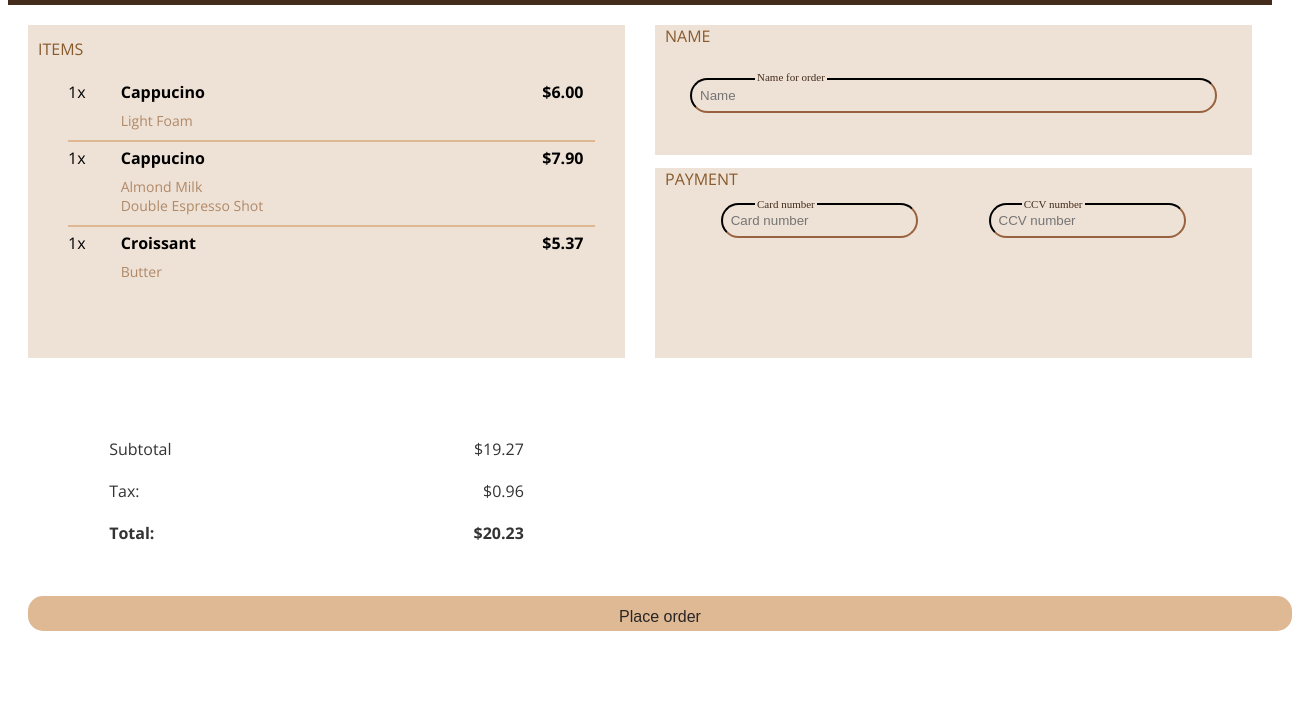
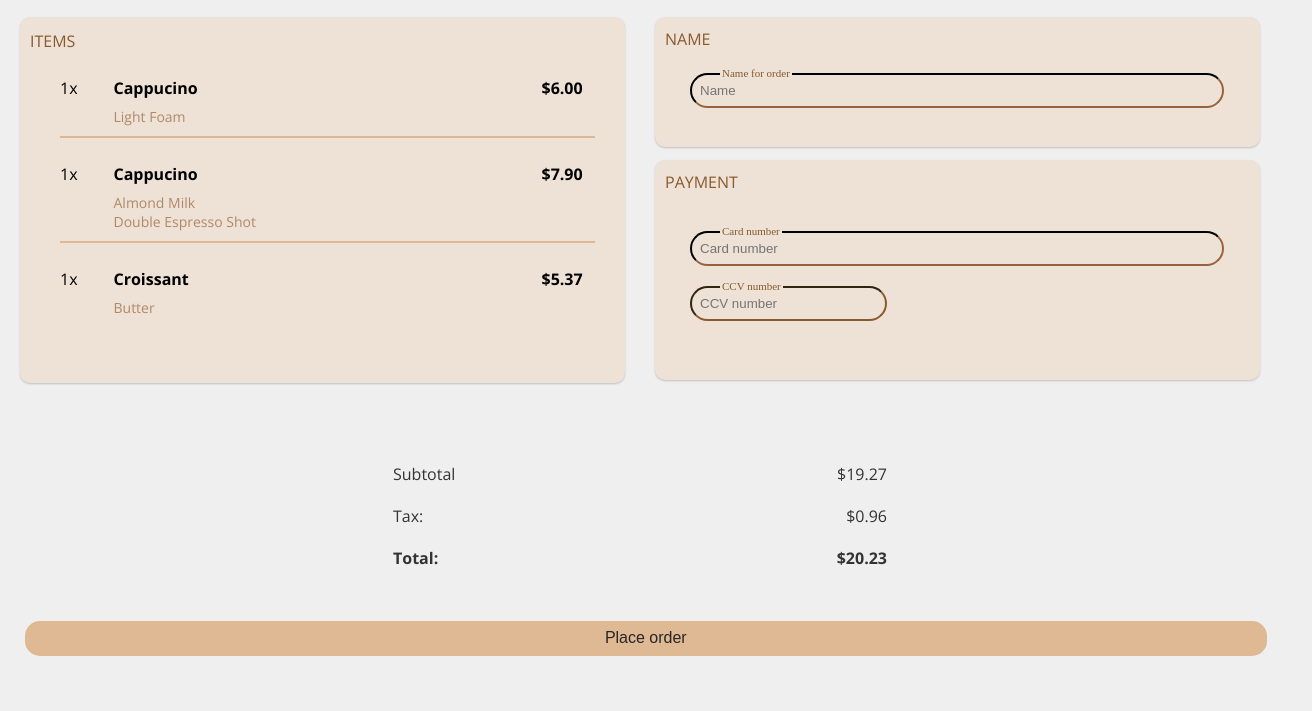
Before and after one commit to RomanHrbek/Coffee-Checkout-Page, a plain HTML site: page index.html in a window 1280 px wide. Shown: the part 89-800 px from the top of the page, 1312 px wide, since content can reach past the window. Drawn offline with nearby package versions, Linux system fonts and the light colour scheme.

Commit message:
project finished

```diff
--- a/index.html
+++ b/index.html
@@ -10,11 +10,13 @@
     <link rel="stylesheet" href="styles.css">
     <title>Coffee checkout</title>
 </head>
-<body>
+<body class="body">
     <div class="header">
         <img id="logo" src="./coffee_masters_logo.png">
         <h1>Coffee Masters</h1>
     </div>
+<div>
+   <!-- <div class="grid"> -->
         <div class="grid">
             <div class="items-container">
                 <h2 class="items-header">ITEMS</h2>
@@ -51,7 +53,7 @@
                 <div class= "payment-total">
                     <div class="name-container">
                         <div class="name-group">
-                    <h2 class="items-header">NAME</h2>
+                            <h2 class="items-header-payment">NAME</h2>
                             <label for="ordername" class="name-label">Name for order</label>
                             <input id="ordername" class="name-input" placeholder="Name" />
                         </div>
@@ -59,7 +61,7 @@
 
                     <div class="payment">
                         <div class="payment-group">
-                    <h2 class="items-header">PAYMENT</h2>
+                            <h2 class="items-header-payment">PAYMENT</h2>
                             <label for="cardnumber" class="cardnumber-label">Card number</label>
                             <input id="cardnumber" class="cardnumber-input" placeholder="Card number" />
                             <label for="ccv" class="ccv-label">CCV number</label>
@@ -67,8 +69,8 @@
                         </div>
                     </div>
                 </div>
-
-    <div class="total">
+        </div>
+        <div id="totalUQ">
             <table class="table-total">
                 <tr>
                     <td class="table-column1">Subtotal</td>
@@ -85,6 +87,8 @@
             </table>
         </div>
     </div>
+</div>
+</body>
     <div class="order">
 <button class="placeorder-btn">Place order</button>
     </div>
--- a/styles.css
+++ b/styles.css
@@ -1,3 +1,9 @@
+
+.body {
+  margin: 0;
+  padding: 0;
+  background-color: #efefef;
+}
 
 .header {
     background-color: #442C1C;
@@ -22,15 +28,15 @@
   margin: 0 auto;
   grid-template-areas:
     "items-grid payment"
-    "table table";
-  grid-template-columns: 1fr 1fr;;
-
+    "total total";
+  grid-template-columns: 1fr 1fr;
 }
 
 .items {
   border-bottom: 2px solid #DDB892;
   display: grid;
   margin-right: 30px;
+  margin-top: 20px;
 
   grid-template-columns: 1fr 8fr 1fr;
   grid-template-areas:
@@ -64,7 +70,9 @@
     grid-area: "items-grid";
     margin-top: 20px;
     margin-left: 20px;
-    padding-bottom: 50px;
+    padding-bottom: 40px;
+    border-radius: 10px;
+    box-shadow: 0 1px 2px rgb(0 0 0 / 0.2);
 }
 
 .items-header {
@@ -73,6 +81,16 @@
   color: #885a2d;
   font-weight: normal;
   font-size: 16px;
+
+}
+
+.items-header-payment {
+  font-family: 'Open Sans', sans-serif;
+  padding-left: 10px;
+  color: #885a2d;
+  font-weight: normal;
+  font-size: 16px;
+  padding-top: 11px;
 
 }
 
@@ -95,84 +113,104 @@
 }
 
 .name-group {
-    background-color: rgb(238, 225, 213);
+    background-color: #eee1d5;
     grid-area: "name-grid";
     height: 130px;
     margin-top: 20px;
+    border-radius: 10px;
+    box-shadow: 0 1px 2px rgb(0 0 0 / 0.2);
   }
 
   .name-input {
     border-color: #442C1C;
-    background-color: rgb(238, 225, 213);
+    background-color: #eee1d5;
     padding: 8px;
     border-radius: 20px;
     width: 85%;
     margin-left: 35px;
+    margin-top: 10px;
   }
 
   .name-label {
-    background-color: rgb(238, 225, 213);
-    color: #442C1C;
+    background-color: #eee1d5;
+    color: #885a2d;
     font-size: 11px;
-    position: relative;
-    left: 100px;
+    position: absolute;
+    margin-top: 149px;
+    margin-left: 65px;
     top: 7px;
     padding: 0 2px;
   }
 
   .payment-group {
-    background-color: rgb(238, 225, 213);
+    background-color: #eee1d5;
     grid-area: "payment-grid";
-    height: 190px;
-    display: in;
+    height: 220px;
+    border-radius: 10px;
+    box-shadow: 0 1px 2px rgb(0 0 0 / 0.2);
   }
 
   .cardnumber-input {
     border-color: #442C1C;
-    background-color: rgb(238, 225, 213);
+    background-color: #eee1d5;
     padding: 8px;
     border-radius: 20px;
+    display: block;
+    width: 85%;
+    margin-left: 35px;
+    margin-top: 38px;
+
   }
 
   .cardnumber-label {
-    background-color: rgb(238, 225, 213);
-    color: #442C1C;
+    background-color: #eee1d5;
+    color: #885a2d;
     font-size: 11px;
-    position: relative;
-    left: 100px;
+    position: absolute;
+    margin-top: 331px;
+    margin-left: 65px;
     top: -17px;
     padding: 0 2px;
   }
 
   .ccv-input {
-    border-color: #442C1C;
-    background-color: rgb(238, 225, 213);
+    border-color: #885a2d;
+    background-color: #eee1d5;;
     padding: 8px;
     border-radius: 20px;
+    display: block;
+    margin-left: 35px;
+    margin-top: 20px;
   }
 
   .ccv-label {
-    background-color: rgb(238, 225, 213);
-    color: #442C1C;
+    color: #885a2d;
+    background-color: #eee1d5;
     font-size: 11px;
-    position: relative;
-    left: 100px;
+    position: absolute;
+    margin-top: 386px;
+    margin-left: 65px;
     top: -17px;
     padding: 0 2px;
   }
 
-
-  .table-total {
+  #totalUQ {
     display: flex;
     flex-direction: column;
     align-items: center;
     justify-content: center;
+  }
+
+  .table-total {
+    grid-area: "total";
     margin-top: 40px;
     margin-bottom: 40px;
     line-height: 1cm;
     font-family: 'Open Sans', sans-serif;
     color: rgb(51, 51, 51);
-    grid-area: "total";
+    width: 100%;
+    max-width: 500px;
+
   }
 
   .table-column1 {
@@ -186,26 +224,17 @@
 
   .placeorder-btn {
     background-color: #deb993;
-    width: 100% ;
+    width: 97% ;
     height: 35px;
     border-color: transparent;
     border-radius: 15px;
     font-size: 16px;
     color: rgb(41, 38, 38);
-    margin-left: 20px;
+    margin-left: 25px;
     margin-right: 20px;
-    padding: 10px 30px;
+
   }
 
   .total-bold {
     font-weight: bold;
   }
-
-
-
-/* colors pallete
-#EBE7DF
-#DBBB93
-#A98259
-#B7967B
-*/
```
Lines whose indentation alone changed are shown as unchanged.
